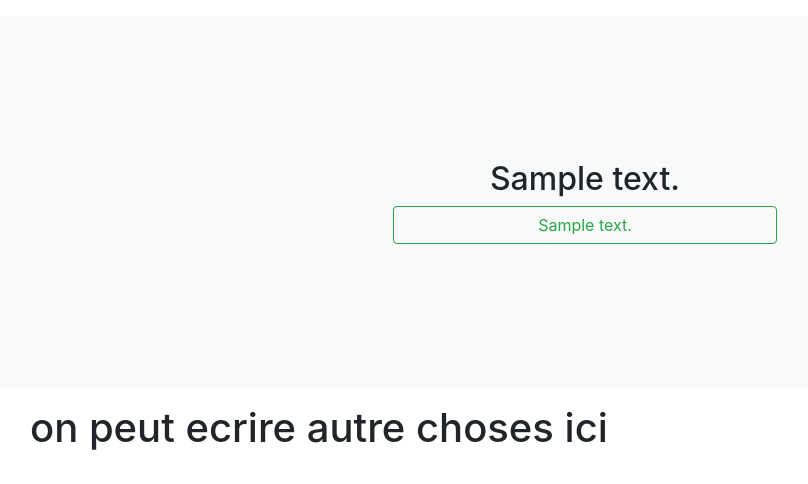
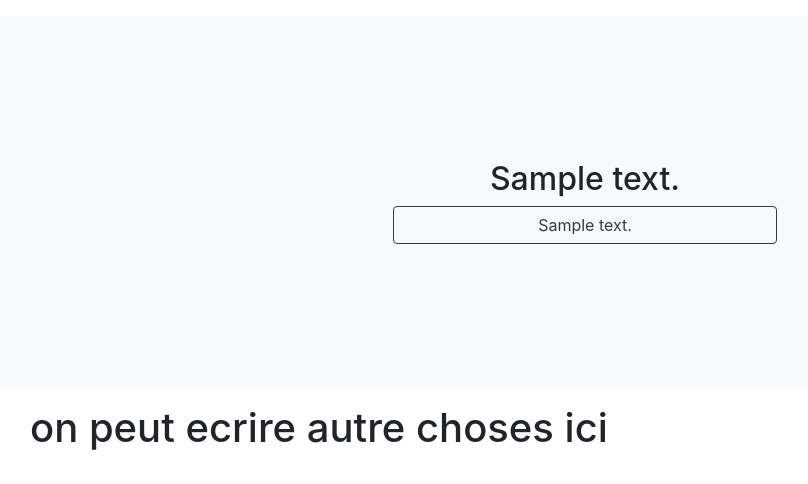
Before and after one commit to hugolatendresse/uqam, a Django app: template main/templates/main/questions_v2.html in a window 1280 px wide. Shown: the part 56-540 px from the top of the page, without its empty margins (55-863 px from the left). Run offline with Django 3.2, Linux system fonts and the light colour scheme; the template is opened without the code that fills it: most values are stand-ins (such as "Sample title", 1, 10 or a date in 2020); some libraries are stand-ins or nearby versions.

Commit message:
removed green

```diff
--- a/main/templates/main/home.html
+++ b/main/templates/main/home.html
@@ -8,7 +8,7 @@ Questionnaire UQAM
       <div class="col-md-5 p-lg-5 mx-auto my-5">
         <h1 class="display-4 font-weight-normal">Questionnaire UQAM</h1>
         <p class="lead font-weight-normal">Cliquez ci-dessous pour commencer</p>
-        <a class="btn btn-outline-secondary" href="{% url 'request_question'%}">Commencer le questionnaire</a>
+        <a class="btn btn-outline-dark" href="{% url 'request_question'%}">Commencer le questionnaire</a>
       </div>
       <div class="product-device box-shadow d-none d-md-block"></div>
       <div class="product-device product-device-2 box-shadow d-none d-md-block"></div>
--- a/main/templates/main/questions_v2.html
+++ b/main/templates/main/questions_v2.html
@@ -11,7 +11,7 @@ Questionnaire UQAM
           <form method="POST">
             {% csrf_token %}
             <input type="hidden" name="answer_number" value="{{ answer.anumber }}">
-            <button type="submit" class="btn btn-outline-success btn-block">{{answer.atext}}</button>
+            <button type="submit" class="btn btn-outline-dark btn-block">{{answer.atext}}</button>
         </form>
         {% endfor %}
       </div>
```
